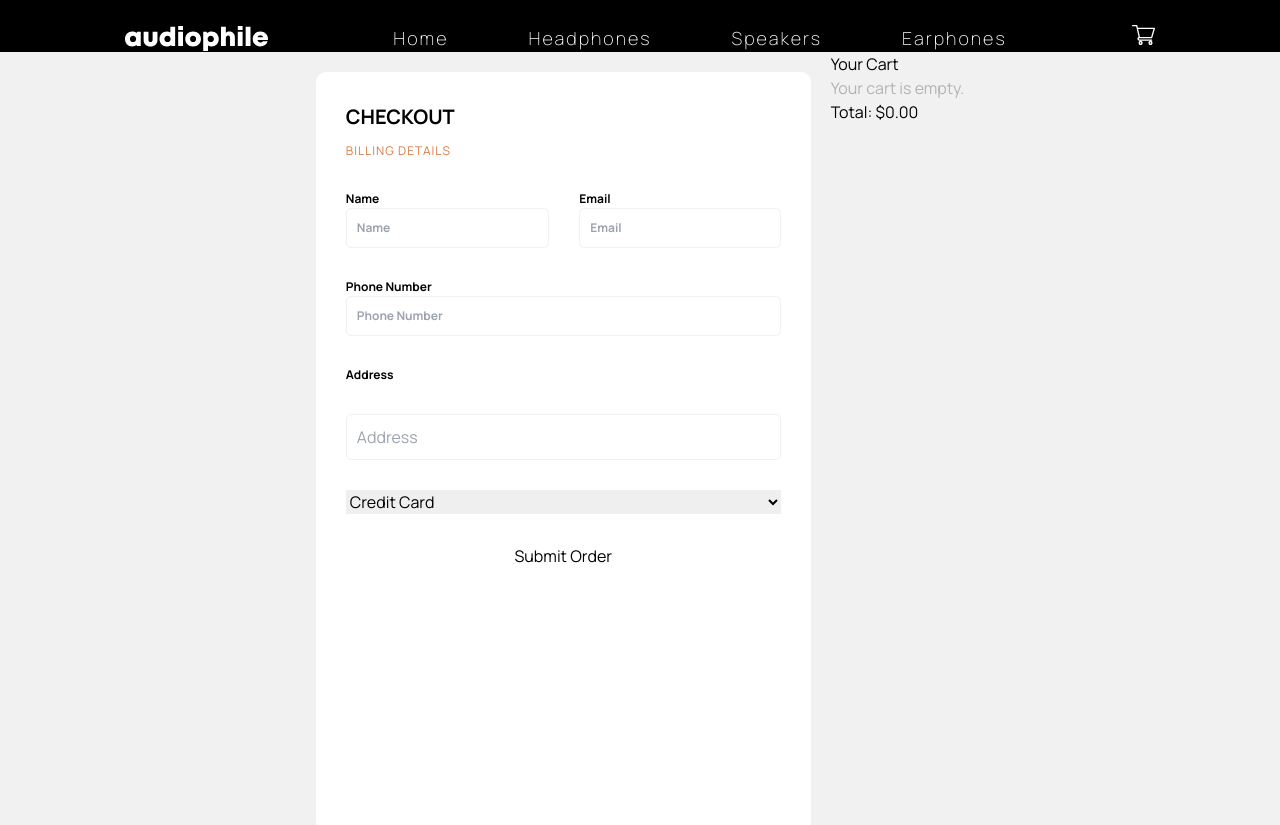
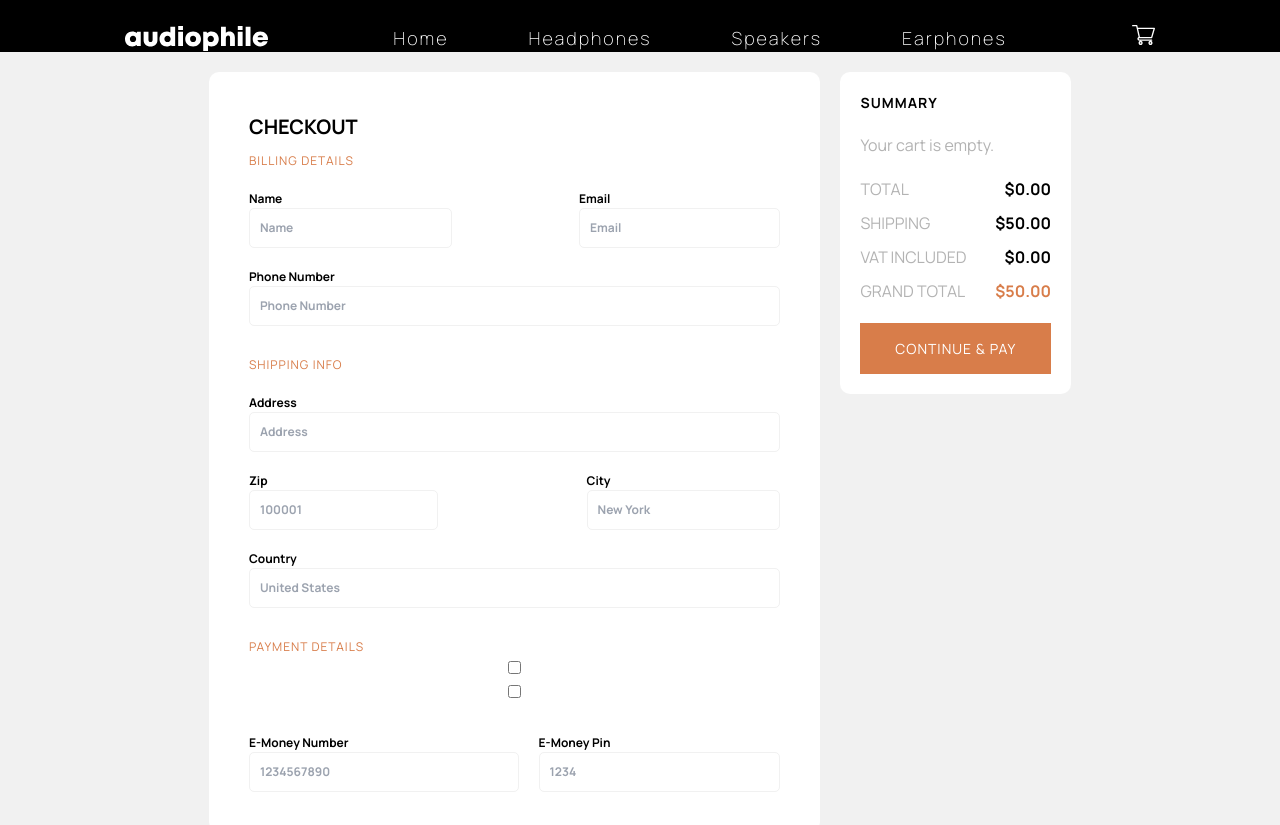
Before and after one commit to GregFJr/AcoustiShop, a Next.js app: page /checkout in a window 1280 px wide. Shown: the top 825 px of the page. Built offline with nearby package versions, Linux system fonts and the light colour scheme.

Commit message:
updated logic and styling of checkout page

```diff
--- a/src/app/checkout/page.tsx
+++ b/src/app/checkout/page.tsx
@@ -25,29 +25,56 @@ export default function CheckoutPage() {
 
             <label htmlFor="phone-number">
               Phone Number
-              <input
-                type="text"
-                placeholder="Phone Number"
-                data-name="phone-number"
-              />
+              <input type="text" placeholder="Phone Number" data-name="phone-number"/>
+            </label>
+          </div>
+    {/*------------------------------Shipping-----------------------------------------------------------*/}
+          <div className="shipping-info">
+            <h5>Shipping info</h5>
+            <label htmlFor="adress">Address
+                <input type="text" placeholder="Address" data-name="address" />
+            </label>
+
+                <div>
+                    <label htmlFor="zip">Zip
+                        <input type="text" placeholder="100001" data-name="zip" />
+                    </label>
+
+                    <label htmlFor="city">City
+                        <input type="text" placeholder="New York" data-name="city" />
                     </label>
                 </div>
 
-          <label htmlFor="address">Address</label>
-          <input type="text" placeholder="Address" data-name="address" />
-          {/* Payment method selection */}
-          <select>
-            <option value="credit">Credit Card</option>
-            <option value="debit">Debit Card</option>
-            <option value="paypal">PayPal</option>
-          </select>
-          {/* Submit button */}
-          <button type="submit">Submit Order</button>
+                <label htmlFor="country">Country
+                    <input type="text" placeholder="United States" data-name="country" />
+                </label>
+          </div>
+{/*------------------------------Payment-----------------------------------------------------------*/}
+          <div className="payment-details">
+            <h5>Payment Details</h5>
+            <div className="checkboxes">
+                <input type="checkbox" data-name="e-money" />
+                <input type="checkbox" data-name="Cash on Delivery" />
+            </div>
+          </div>
+
+        <div className="e-money-container">
+          <label htmlFor="e-money number">
+            E-Money Number
+            <input type="text" placeholder="1234567890" data-name="e-money-number" />
+          </label>
+
+          <label htmlFor="e-money pin">
+            E-Money Pin
+            <input type="text" placeholder="1234" data-name="e-money-pin" />
+          </label>
+        </div>
+
         </form>
       </section>
 
       <div className="cart-summary">
-        <h2>Your Cart</h2>
+        <h6>Summary</h6>
         {cart.length === 0 ? (
           <p>Your cart is empty.</p>
         ) : (
@@ -58,26 +85,75 @@ export default function CheckoutPage() {
               ) => (
                 <li key={item.id}>
                   <span>
-                    {item.name} x {item.quantity}
+                   <div>{item.name}</div> <div> ${(item.price * item.quantity).toFixed(2)}</div>
                   </span>
-                  <span>${(item.price * item.quantity).toFixed(2)}</span>
+                  <span>x{item.quantity}</span>
                 </li>
               )
             )}
           </ul>
         )}
 <div className="total">
-          <h3>
-            Total: $
-            {cart
-              .reduce(
+
+    <div>
+   <h3> Total </h3>
+    ${new Intl.NumberFormat('en-US', {
+      minimumFractionDigits: 2,
+      maximumFractionDigits: 2
+    }).format(
+      cart.reduce(
         (total: number, item: { price: number; quantity: number }) =>
           total + item.price * item.quantity,
         0
       )
-              .toFixed(2)}
-          </h3>
+    )}
     </div>
+
+
+  <div>
+   <h3> Shipping</h3>
+    ${cart.reduce((total: number, item: { quantity: number }) => total + item.quantity, 0) > 4 ? 'Free' : '50.00'}
+  </div>
+
+
+<div>
+   <h3>VAT included</h3>
+    ${new Intl.NumberFormat('en-US', {
+      minimumFractionDigits: 2,
+      maximumFractionDigits: 2
+    }).format(
+      cart.reduce(
+        (total: number, item: { price: number; quantity: number }) =>
+          total + item.price * item.quantity,
+        0
+      ) * 0.08
+    )}
+ </div>
+
+
+<div>
+   <h3> Grand total</h3>
+   <span> ${new Intl.NumberFormat('en-US', {
+      minimumFractionDigits: 2,
+      maximumFractionDigits: 2
+    }).format(
+      cart.reduce(
+        (total: number, item: { price: number; quantity: number }) =>
+          total + item.price * item.quantity,
+        0
+      ) +
+      (cart.reduce((total: number, item: { quantity: number }) => total + item.quantity, 0) > 4 ? 0 : 50) +
+      (cart.reduce(
+        (total: number, item: { price: number; quantity: number }) =>
+          total + item.price * item.quantity,
+        0
+      ) * 0.08)
+    )}</span>
+    </div>
+
+</div>
+
+    <button type="submit">Continue & Pay</button>
       </div>
     </div>
   );
--- a/src/app/globals.css
+++ b/src/app/globals.css
@@ -1154,7 +1154,6 @@ text-transform: uppercase;
     display: flex;
     justify-content: center;
     gap: 20px;
-    height: 100dvh;
     background-color: var(--Greyish);
 
   }
@@ -1163,8 +1162,8 @@ text-transform: uppercase;
     background-color: var(--Just-White);
     margin: 20px 0 20px 0;
     border-radius: 10px;
-    padding: 30px;
-    height: auto;
+    padding: 40px;
+    height: 100%;
   }
 
   .checkout-form form{
@@ -1198,7 +1197,7 @@ text-transform: uppercase;
   .billing-details {
     display: flex;
     flex-direction: column;
-    gap: 30px;
+    gap: 20px;
   }
 
   .checkout-form h5 {
@@ -1210,5 +1209,87 @@ text-transform: uppercase;
 
   .billing-details div {
     display: flex;
+    justify-content: space-between;
+    gap: 10px;
+  }
+
+  .shipping-info {
+    display: flex;
+    flex-direction: column;
+    gap: 20px;
+  }
+
+  .shipping-info div {
+    display: flex;
+    justify-content: space-between;
+  }
+
+  .e-money-container {
+    display: flex;
+    gap: 20px;
+  }
+
+  .cart-summary {
+    display: flex;
+    flex-direction: column;
+    border-radius: 10px;
+    padding: 20px;
+    background-color: var(--Just-White);
+    height: 50%;
+    gap: 20px;
+    margin-top: 20px;
+  }
+
+  .cart-summary h6 {
+    font-weight: bold;
+    font-size: 14px;
+    letter-spacing: 1px;
+    text-transform: uppercase;
+  }
+
+  .cart-summary li {
+    display: flex;
+    justify-content: space-between;
+    gap: 100px;
+    padding: 5px 0;
+  }
+
+  .cart-summary span div:nth-of-type(odd) {
+    font-weight: bold;
+  }
+
+  .cart-summary button {
+      text-transform: uppercase;
+      background-color: var(--Burnt-Orange);
+      color: var(--Just-White);
+      font-size: 14px;
+      letter-spacing: 1px;
+      padding: 15px 0;
+  }
+
+  .cart-summary button:hover {
+    background-color: var(--Light-Orange);
+  }
+
+  .total {
+    display: flex;
+    flex-direction: column;
+    gap: 10px;
+  }
+
+  .total div {
+    display: flex;
+    justify-content: space-between;
+    font-weight: bold;
     gap: 30px;
   }
+
+  .total h3 {
+    text-transform: uppercase;
+    color: var(--Text-Grey);
+    font-weight: normal;
+  }
+
+  .total div span {
+    color: var(--Burnt-Orange);
+  }
```
Lines whose indentation alone changed are shown as unchanged.
